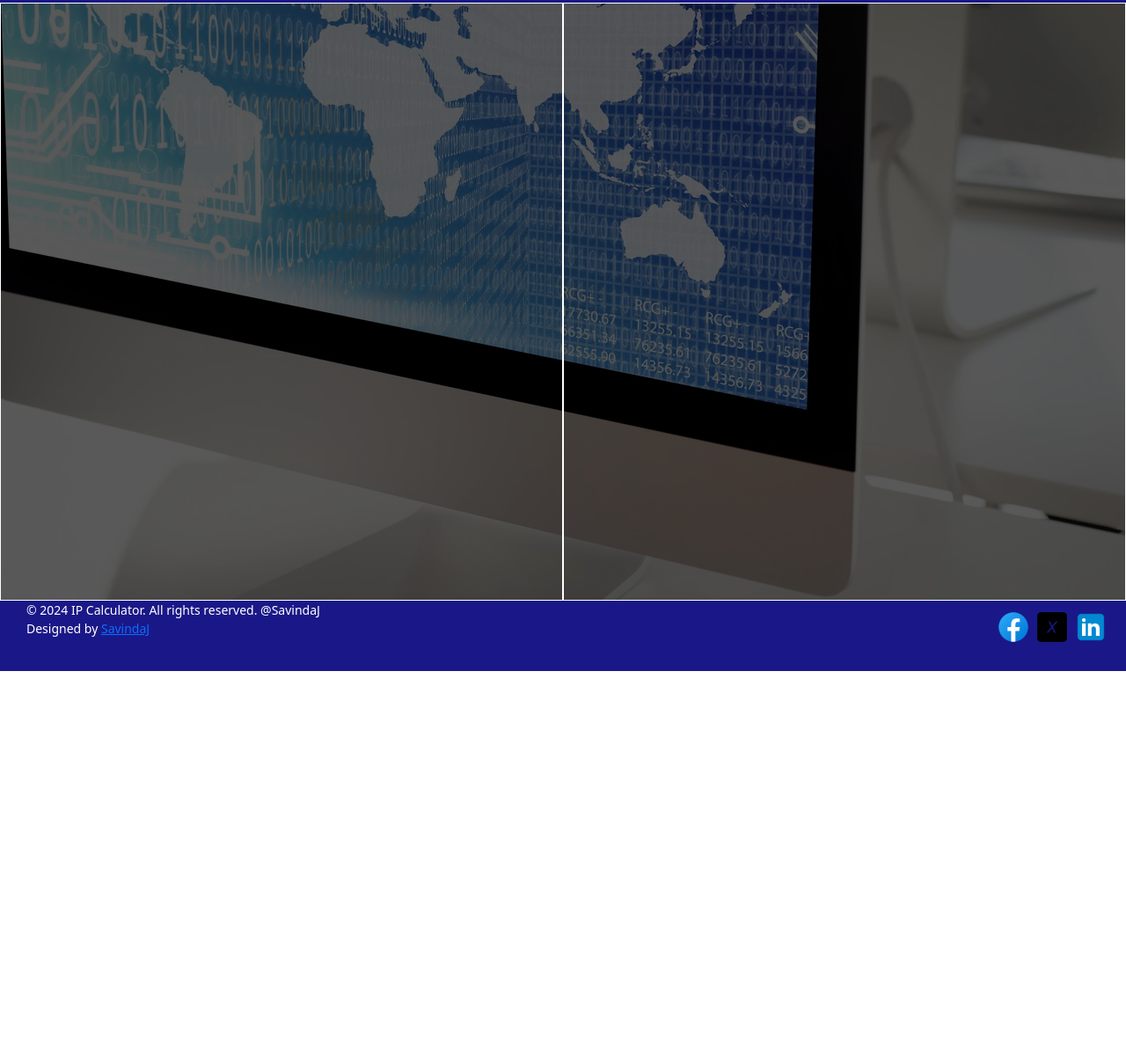
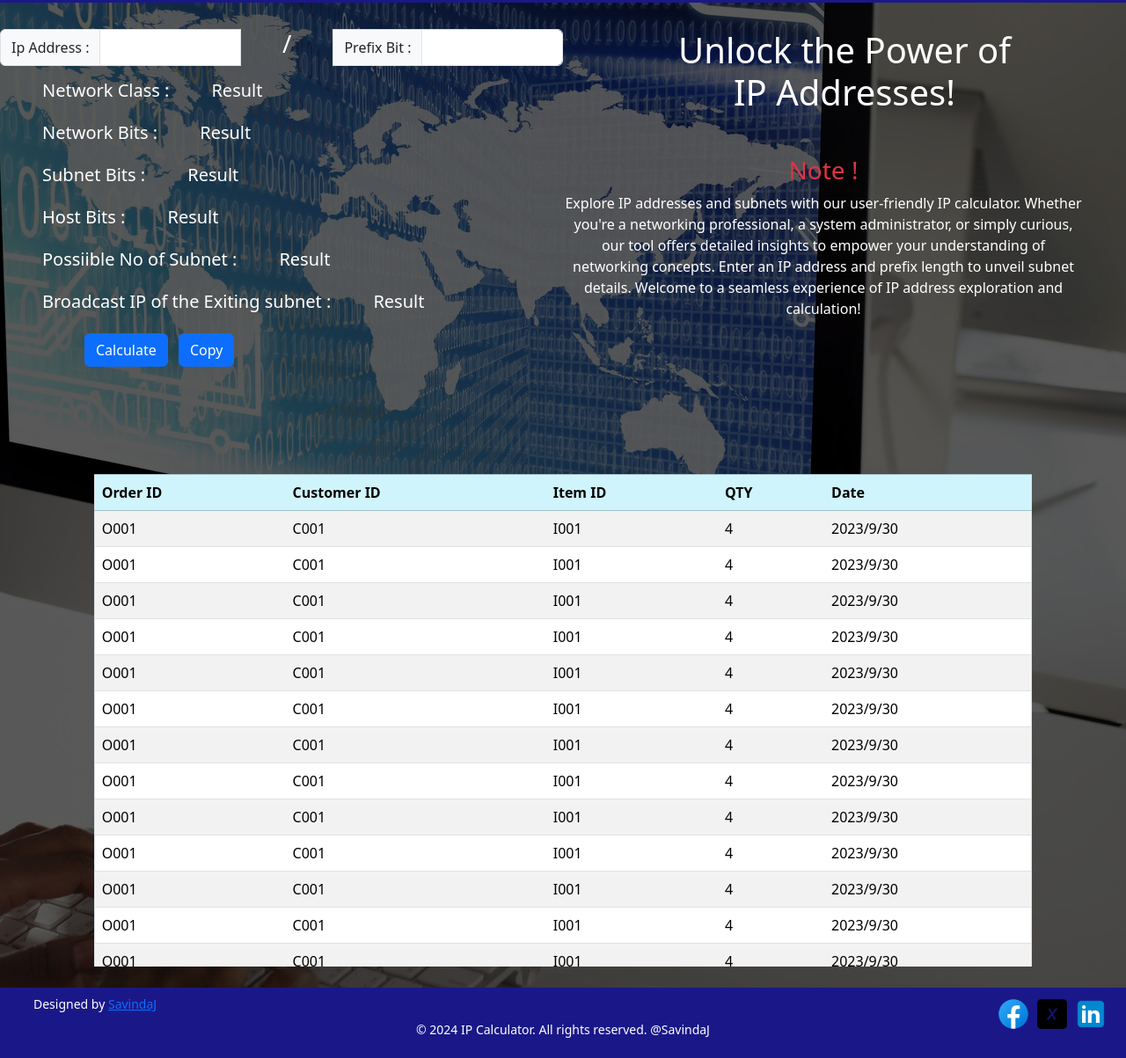
Before and after one commit to savindaJ/IP-Calculator, a plain HTML site: page index.html in a window 1280 px wide. Shown: the part 67-1270 px from the top of the page at 88% size. Before the commit the page ends 830 px from the top, so only its background shows below. Drawn offline with Linux system fonts and the light colour scheme.

Commit message:
fix frontend

```diff
--- a/assets/css/index.css
+++ b/assets/css/index.css
@@ -1,6 +1,6 @@
 header {
     display: flex;
-    width: 100vw;
+    width: 100%;
     height: 70px;
     background: #1A1888;
 }
@@ -19,14 +19,14 @@ header .title {
 
 footer {
     position: relative;
-    width: 100vw;
+    width: 100%;
     height: 80px;
     background: #1A1888;
     bottom: 0;
 }
 
 footer hr{
-    width: 100vw;
+    width: 95vw;
     height: 1px;
     background: white;
     border: none;
@@ -56,21 +56,26 @@ footer .link > a > img {
 }
 
 main {
-    width: 100vw;
-    height: 85vh;
+    width: 100%;
+    height: 140vh;
     background-size: cover;
     background: url("../image/bg.jpg") no-repeat fixed center;
 }
 
-main>section {
-    width: 100vw;
+main>section:nth-child(1) {
+    width: 100%;
     height: 100%;
     background: rgba(0, 0, 0, 0.65);
     display: flex;
 }
 
+main>section:nth-child(2) {
+    position: relative;
+    top: -73vh;
+}
+
 main>section section{
+    margin-top: 30px;
     width: 100vw;
-    height: 100%;
-    border: 1px solid white;
+    height: 55%;
 }
--- a/index.html
+++ b/index.html
@@ -3,8 +3,10 @@
 <head>
     <meta charset="UTF-8">
     <meta name="viewport" content="width=device-width, initial-scale=1.0">
-    <meta name="description" content="Explore IP addresses and subnets with our user-friendly IP calculator. Whether you're a networking professional, a system administrator, or simply curious, our tool offers detailed insights to empower your understanding of networking concepts. Enter an IP address and prefix length to unveil subnet details. Welcome to a seamless experience of IP address exploration and calculation!">
-    <meta name="keywords" content="IP calculator, subnet details, networking concepts, system administrator, network enthusiast, IP exploration, IP calculation">
+    <meta name="description"
+          content="Explore IP addresses and subnets with our user-friendly IP calculator. Whether you're a networking professional, a system administrator, or simply curious, our tool offers detailed insights to empower your understanding of networking concepts. Enter an IP address and prefix length to unveil subnet details. Welcome to a seamless experience of IP address exploration and calculation!">
+    <meta name="keywords"
+          content="IP calculator, subnet details, networking concepts, system administrator, network enthusiast, IP exploration, IP calculation">
     <meta name="author" content="Your Name">
     <meta name="robots" content="index, follow">
     <meta name="robots" content="max-snippet:-1, max-image-preview:large, max-video-preview:-1">
@@ -40,20 +42,194 @@
 </header>
 <main>
     <section>
-            <section></section>
-            <section></section>
+        <section>
+            <div class="input-group">
+                <span class="input-group-text">Ip Address :</span>
+                <input type="text" aria-label="First name" class="form-control me-5">
+                <h3 class="me-5 text-white">/</h3>
+                <span class="input-group-text">Prefix Bit :</span>
+                <input type="text" aria-label="Last name" class="form-control">
+            </div>
+
+            <div class="ms-5">
+
+                <div class="d-flex mt-3">
+                    <h5 class="text-white me-5">Network Class :</h5>
+                    <h5 class="text-white">Result</h5>
+                </div>
+
+                <div class="d-flex mt-3">
+                    <h5 class="text-white me-5">Network Bits :</h5>
+                    <h5 class="text-white">Result</h5>
+                </div>
+
+                <div class="d-flex mt-3">
+                    <h5 class="text-white me-5">Subnet Bits :</h5>
+                    <h5 class="text-white">Result</h5>
+                </div>
+
+                <div class="d-flex mt-3">
+                    <h5 class="text-white me-5">Host Bits :</h5>
+                    <h5 class="text-white">Result</h5>
+                </div>
+
+                <div class="d-flex mt-3">
+                    <h5 class="text-white me-5">Possiible No of Subnet :</h5>
+                    <h5 class="text-white">Result</h5>
+                </div>
+
+                <div class="d-flex mt-3">
+                    <h5 class="text-white me-5">Broadcast IP of the Exiting subnet :</h5>
+                    <h5 class="text-white">Result</h5>
+                </div>
+
+                <div class="me-5">
+                    <button class="btn btn-primary mt-3 ms-5">Calculate</button>
+                    <button class="btn btn-primary mt-3 ms-2">Copy</button>
+                </div>
+            </div>
+
+        </section>
+        <section>
+            <div>
+                <div>
+                    <h1 class="text-center text-white">Unlock the Power of<br>
+                        IP Addresses!</h1>
+                </div>
+                <div class="mt-5">
+                    <h3 class="text-center text-danger me-5">Note !</h3>
+                    <p class="text-center text-white me-5">Explore IP addresses and subnets with our user-friendly IP
+                        calculator. Whether you're a networking professional, a system administrator, or simply curious,
+                        our tool offers detailed insights to empower your understanding of networking concepts. Enter an
+                        IP address and prefix length to unveil subnet details. Welcome to a seamless experience of IP
+                        address exploration and calculation!</p>
+                </div>
+            </div>
+        </section>
+    </section>
+    <section class="row d-flex h-50 overflow-auto col-lg-10 col-12 m-auto z-0">
+        <table class="table table-striped table-hover border" id="tbl-order-detail">
+            <thead class="table-bordered sticky-top overflow-auto table-info">
+            <tr>
+                <th scope="col">Order ID</th>
+                <th scope="col">Customer ID</th>
+                <th scope="col">Item ID</th>
+                <th scope="col">QTY</th>
+                <th scope="col">Date</th>
+            </tr>
+            </thead>
+            <tbody id="order-detail-body">
+            <tr>
+                <td>O001</td>
+                <td>C001</td>
+                <td>I001</td>
+                <td>4</td>
+                <td>2023/9/30</td>
+            </tr>
+            <tr>
+                <td>O001</td>
+                <td>C001</td>
+                <td>I001</td>
+                <td>4</td>
+                <td>2023/9/30</td>
+            </tr>
+            <tr>
+                <td>O001</td>
+                <td>C001</td>
+                <td>I001</td>
+                <td>4</td>
+                <td>2023/9/30</td>
+            </tr>
+            <tr>
+                <td>O001</td>
+                <td>C001</td>
+                <td>I001</td>
+                <td>4</td>
+                <td>2023/9/30</td>
+            </tr>
+            <tr>
+                <td>O001</td>
+                <td>C001</td>
+                <td>I001</td>
+                <td>4</td>
+                <td>2023/9/30</td>
+            </tr>
+            <tr>
+                <td>O001</td>
+                <td>C001</td>
+                <td>I001</td>
+                <td>4</td>
+                <td>2023/9/30</td>
+            </tr>
+            <tr>
+                <td>O001</td>
+                <td>C001</td>
+                <td>I001</td>
+                <td>4</td>
+                <td>2023/9/30</td>
+            </tr>
+
+            <tr>
+                <td>O001</td>
+                <td>C001</td>
+                <td>I001</td>
+                <td>4</td>
+                <td>2023/9/30</td>
+            </tr>
+
+            <tr>
+                <td>O001</td>
+                <td>C001</td>
+                <td>I001</td>
+                <td>4</td>
+                <td>2023/9/30</td>
+            </tr>
+
+            <tr>
+                <td>O001</td>
+                <td>C001</td>
+                <td>I001</td>
+                <td>4</td>
+                <td>2023/9/30</td>
+            </tr>
+            <tr>
+                <td>O001</td>
+                <td>C001</td>
+                <td>I001</td>
+                <td>4</td>
+                <td>2023/9/30</td>
+            </tr>
+
+            <tr>
+                <td>O001</td>
+                <td>C001</td>
+                <td>I001</td>
+                <td>4</td>
+                <td>2023/9/30</td>
+            </tr>
+            <tr>
+                <td>O001</td>
+                <td>C001</td>
+                <td>I001</td>
+                <td>4</td>
+                <td>2023/9/30</td>
+            </tr>
+
+            </tbody>
+        </table>
     </section>
 </main>
 <footer>
     <div>
         <small>
-                    <p>© 2024 IP Calculator. All rights reserved. @SavindaJ</p>
-                    <p>Designed by <a href="https://github.com/savindaJ" target="_blank">SavindaJ</a></p>
+            <p class="p-2">Designed by <a href="https://github.com/savindaJ" target="_blank">SavindaJ</a></p>
+            <p class="m-auto mt">© 2024 IP Calculator. All rights reserved. @SavindaJ</p>
         </small>
 
         <div class="link">
             <a href="" target="_blank"><img src="assets/image/icons8-facebook-240.png" alt="facebook"></a>
-                    <a href="https://twitter.com/SavindaJ" target="_blank"><img src="assets/image/icons8-x-100.png" alt="twitter"></a>
+            <a href="https://twitter.com/SavindaJ" target="_blank"><img src="assets/image/icons8-x-100.png"
+                                                                        alt="twitter"></a>
             <a href="" target="_blank"><img src="assets/image/icons8-linkedin-480.png" alt="linkedin"></a>
         </div>
     </div>
```
Lines whose indentation alone changed are shown as unchanged.
